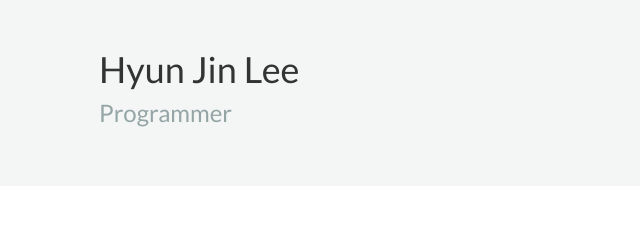
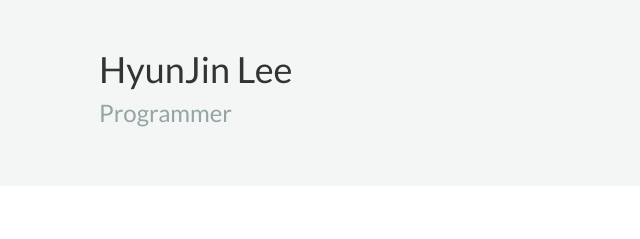
Before and after one commit to hyunjinL/hyunjin.github.com, a plain HTML site: page index.html in a window 1280 px wide. Shown: the top 239 px of the page, 376-1016 px from the left. Drawn offline with nearby package versions, Linux system fonts and the light colour scheme; some icons are missing.

Commit message:
index file

```diff
--- a/index.html
+++ b/index.html
@@ -5,7 +5,7 @@
 	<meta charset="utf-8">
 	<meta name="viewport" content="width=device-width, user-scalable=no, minimal-ui">
 
-	<title>Hyun Jin Lee</title>
+	<title>HyunJin Lee</title>
 
 	<link rel="stylesheet" href="https://cdnjs.cloudflare.com/ajax/libs/twitter-bootstrap/3.2.0/css/bootstrap.min.css">
 	<link rel="stylesheet" href="https://cdnjs.cloudflare.com/ajax/libs/octicons/2.0.2/octicons.min.css">
@@ -200,7 +200,7 @@ h4 span:first-child {
 			<div class="row">
 				<div class="col-sm-9 col-sm-push-3">
 					<h1>
-						Hyun Jin Lee
+						HyunJin Lee
 					</h1>
 					<h2>
 						Programmer
```
